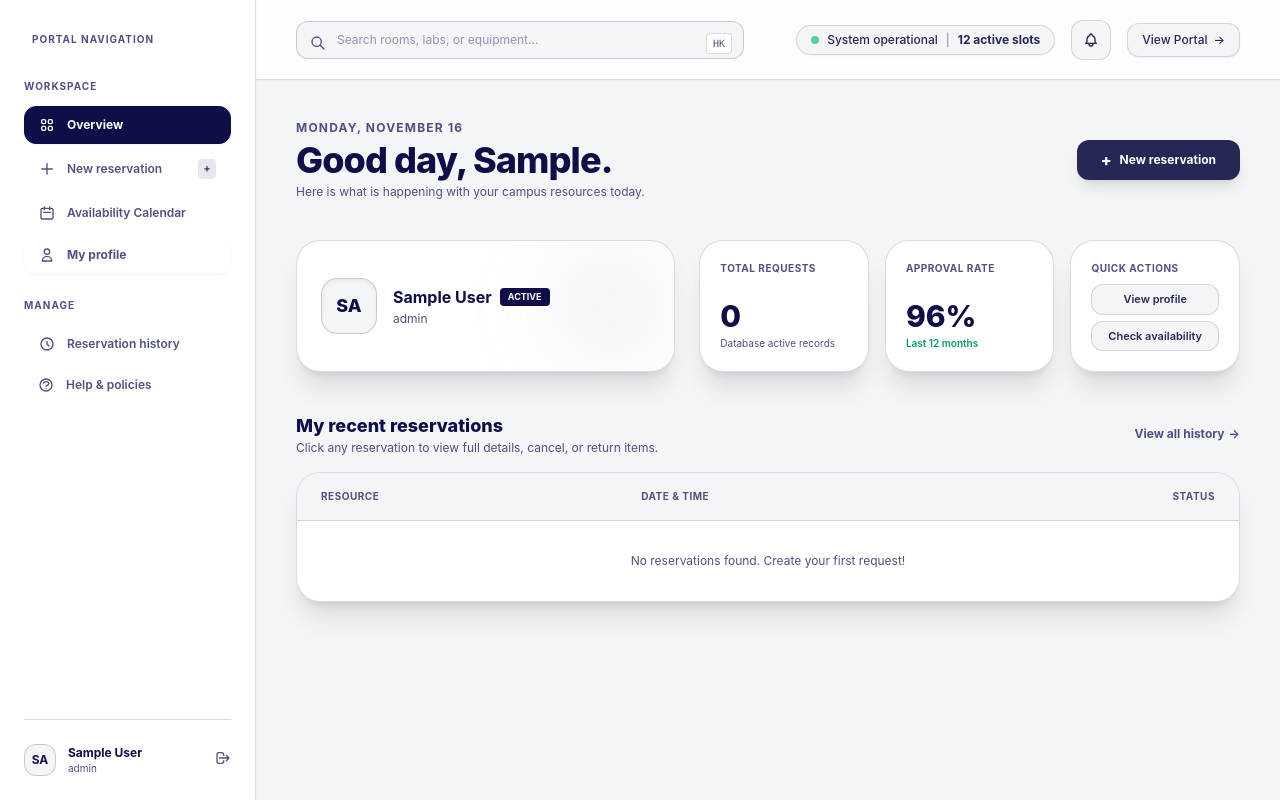
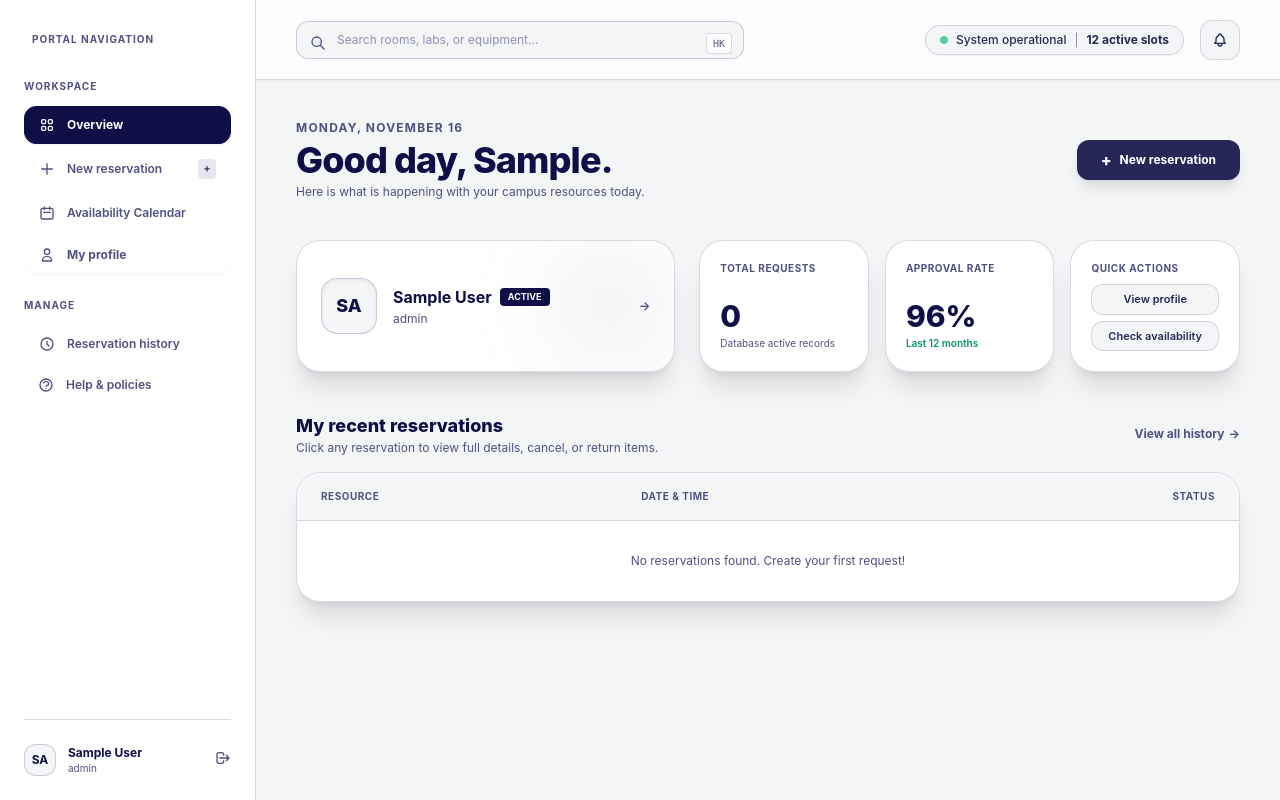
Before and after one commit to georgealmadrones-del/FACILITY-RESERVATION, a Laravel app: page /dashboard in a window 1280 px wide. Run offline with Laravel 12, Linux system fonts and the light colour scheme; the visitor is signed in with stand-in values (Sample User, id 1); data that the repository does not hold is empty; style sheets or scripts are compiled from the project's sources; parts of the project's set-up code (start-up, migrations or seed data) failed here and were passed over.

Commit message:
Add dynamic time slots, clickable overview widgets, equipment return action, and remove portal button

```diff
--- a/resources/views/dashboard.blade.php
+++ b/resources/views/dashboard.blade.php
@@ -4,7 +4,7 @@
         <!-- Left Navigation Sidebar -->
         <aside class="w-64 border-r border-[#8686AC]/30 bg-white min-h-screen p-6 flex flex-col justify-between hidden md:flex sticky top-0 z-40 shadow-sm">
             <div class="space-y-8">
-                <!-- Minimal Navigation Header (No Reserva branding) -->
+                <!-- Navigation Header -->
                 <div class="px-2 pt-2">
                     <span class="text-[10px] font-bold text-[#505081] uppercase tracking-widest block">PORTAL NAVIGATION</span>
                 </div>
@@ -77,7 +77,7 @@
 
         <!-- Main Dashboard Viewport -->
         <div class="flex-grow flex flex-col min-h-screen">
-            <!-- Top App Bar -->
+            <!-- Top App Bar (View Portal removed) -->
             <header class="h-20 border-b border-[#8686AC]/30 bg-white/80 backdrop-blur-md px-6 lg:px-10 flex items-center justify-between sticky top-0 z-30 shadow-sm">
                 <div class="w-full max-w-md relative">
                     <svg class="w-4 h-4 absolute left-3.5 top-3.5 text-[#505081]" fill="none" stroke="currentColor" stroke-width="2" viewBox="0 0 24 24"><path stroke-linecap="round" stroke-linejoin="round" d="M21 21l-6-6m2-5a7 7 0 11-14 0 7 7 0 0114 0z"/></svg>
@@ -121,11 +121,6 @@
                             </div>
                         </div>
                     </div>
-
-                    <a href="{{ url('/') }}" target="_blank" class="text-xs text-[#272757] hover:text-[#0F0E47] transition bg-[#F4F5F7] hover:bg-[#8686AC]/20 px-3.5 py-2 rounded-xl border border-[#8686AC]/30 flex items-center space-x-1.5 shadow-sm font-medium">
-                        <span>View Portal</span>
-                        <span>&rarr;</span>
-                    </a>
                 </div>
             </header>
 
@@ -146,7 +141,8 @@
                 </div>
 
                 <div class="grid grid-cols-1 lg:grid-cols-12 gap-6">
-                    <div class="lg:col-span-5 bg-white backdrop-blur-xl p-6 rounded-3xl border border-[#8686AC]/30 shadow-xl flex items-center justify-between relative overflow-hidden">
+                    <!-- Clickable Profile Widget -->
+                    <div @click="currentView = 'profile'; profileTab = 'overview';" class="lg:col-span-5 bg-white backdrop-blur-xl p-6 rounded-3xl border border-[#8686AC]/30 shadow-xl flex items-center justify-between relative overflow-hidden cursor-pointer hover:border-[#0F0E47] transition">
                         <div class="absolute top-0 right-0 w-32 h-32 bg-[#8686AC]/10 rounded-full blur-2xl pointer-events-none"></div>
                         <div class="flex items-center space-x-4 relative z-10">
                             <div class="w-14 h-14 rounded-2xl bg-[#F4F5F7] border border-[#8686AC]/40 flex items-center justify-center font-extrabold text-lg text-[#0F0E47] shadow-inner overflow-hidden">
@@ -164,16 +160,19 @@
                                 <p class="text-xs text-[#505081] mt-0.5">{{ Auth::user()->role ?? 'Student' }}</p>
                             </div>
                         </div>
+                        <span class="text-xs text-[#505081] font-bold">&rarr;</span>
                     </div>
 
                     <div class="lg:col-span-7 grid grid-cols-1 sm:grid-cols-3 gap-4">
-                        <div class="bg-white backdrop-blur-xl p-5 rounded-3xl border border-[#8686AC]/30 shadow-xl flex flex-col justify-between">
+                        <!-- Clickable Total Requests Widget -->
+                        <div @click="currentView = 'profile'; profileTab = 'history';" class="bg-white backdrop-blur-xl p-5 rounded-3xl border border-[#8686AC]/30 shadow-xl flex flex-col justify-between cursor-pointer hover:border-[#0F0E47] transition">
                             <span class="text-[10px] font-bold text-[#505081] uppercase tracking-wider block">TOTAL REQUESTS</span>
                             <div class="mt-2">
                                 <span class="text-3xl font-extrabold text-[#0F0E47]" x-text="recentReservations.length">0</span>
                                 <span class="text-[10px] text-[#505081] block mt-0.5">Database active records</span>
                             </div>
                         </div>
+
                         <div class="bg-white backdrop-blur-xl p-5 rounded-3xl border border-[#8686AC]/30 shadow-xl flex flex-col justify-between">
                             <span class="text-[10px] font-bold text-[#505081] uppercase tracking-wider block">APPROVAL RATE</span>
                             <div class="mt-2">
@@ -260,15 +259,15 @@
                     <input type="hidden" name="resource_type" x-model="resourceType">
                     <input type="hidden" name="resource_name" x-model="resourceType === 'facility' ? selectedFacility : selectedEquipment">
                     <input type="hidden" name="category" x-model="resourceType === 'facility' ? 'rooms' : 'equipment'">
-                    <input type="hidden" name="start_time" x-model="selectedDate + ' 10:00:00'">
-                    <input type="hidden" name="end_time" x-model="selectedDate + ' 12:00:00'">
+                    <input type="hidden" name="start_time" x-model="selectedDate + ' ' + selectedTimeSlot.split(' - ')[0]">
+                    <input type="hidden" name="end_time" x-model="selectedDate + ' ' + selectedTimeSlot.split(' - ')[1]">
                     <input type="hidden" name="quantity" x-model="resourceType === 'facility' ? expectedAttendees : equipmentQuantity">
 
                     <div class="flex items-center justify-between border-b border-[#8686AC]/30 pb-6">
                         <div class="space-y-1">
                             <span class="text-[10px] font-bold text-[#505081] uppercase tracking-widest block">NEW REQUEST</span>
                             <h2 class="text-2xl sm:text-3xl font-extrabold text-[#0F0E47] tracking-tight">Make a reservation</h2>
-                            <p class="text-xs text-[#505081]">Choose a resource with capacity/stock details and submit directly to your database.</p>
+                            <p class="text-xs text-[#505081]">Choose exact time slots and capacity specs before submitting to your database.</p>
                         </div>
                     </div>
 
@@ -291,7 +290,7 @@
                                         <div>
                                             <label class="block text-xs font-semibold text-[#505081] mb-1.5">Select facility</label>
                                             <select x-model="selectedFacility" class="w-full bg-[#F4F5F7] border border-[#8686AC]/40 rounded-xl px-4 py-3 text-xs text-[#272757] focus:outline-none focus:border-[#505081]">
-                                                <option value="Audio-Visual Room (AVR 2) Main Building">Audio-Visual Room (AVR 2) Main Building (Capacity: 50)</option>
+                                                <option value="Audio-Visual Room (AVR 2) Main Building">Audio-Visual Room (AVR 2) Main Building (Capacity: 50 Persons)</option>
                                                 <option value="Computer Laboratory 3 (ComLab)">Computer Laboratory 3 (ComLab) (Capacity: 40 Workstations)</option>
                                                 <option value="University Covered Court">University Covered Court (Capacity: 500 Persons)</option>
                                             </select>
@@ -321,9 +320,21 @@
                                 </template>
                             </div>
 
-                            <!-- Step 2: Dynamic Calendar Picker -->
+                            <!-- Step 2: Time Slot & Date Picker -->
                             <div class="space-y-6 pt-6 border-t border-[#8686AC]/30">
-                                <h3 class="text-base font-extrabold text-[#0F0E47]">When do you need it?</h3>
+                                <h3 class="text-base font-extrabold text-[#0F0E47]">When do you need it? (Date & Time Slot)</h3>
+
+                                <div>
+                                    <label class="block text-xs font-semibold text-[#505081] mb-1.5">Select Time Slot</label>
+                                    <select x-model="selectedTimeSlot" class="w-full bg-[#F4F5F7] border border-[#8686AC]/40 rounded-xl px-4 py-3 text-xs text-[#272757] focus:outline-none focus:border-[#505081]">
+                                        <option value="08:00 AM - 10:00 AM">08:00 AM - 10:00 AM (Morning Session 1)</option>
+                                        <option value="10:00 AM - 12:00 PM">10:00 AM - 12:00 PM (Morning Session 2)</option>
+                                        <option value="01:00 PM - 03:00 PM">01:00 PM - 03:00 PM (Afternoon Session 1)</option>
+                                        <option value="03:00 PM - 05:00 PM">03:00 PM - 05:00 PM (Afternoon Session 2)</option>
+                                        <option value="05:00 PM - 07:00 PM">05:00 PM - 07:00 PM (Evening Session)</option>
+                                    </select>
+                                </div>
+
                                 <div class="bg-[#F4F5F7] p-5 rounded-2xl border border-[#8686AC]/30 max-w-md">
                                     <!-- Month Header with Arrows -->
                                     <div class="flex items-center justify-between mb-4">
@@ -362,7 +373,7 @@
                             <h4 class="text-base font-extrabold text-[#0F0E47]" x-text="resourceType === 'facility' ? selectedFacility : selectedEquipment"></h4>
                             <div class="space-y-2 text-xs text-[#272757] pt-2 border-t border-[#8686AC]/30">
                                 <p><strong>Date:</strong> <span x-text="selectedDate"></span></p>
-                                <p><strong>Time:</strong> 10:00 AM - 12:00 PM</p>
+                                <p><strong>Time Slot:</strong> <span x-text="selectedTimeSlot"></span></p>
                                 <p><strong>Quantity / Capacity:</strong> <span x-text="resourceType === 'facility' ? expectedAttendees + ' Persons' : equipmentQuantity + ' Units'"></span></p>
                             </div>
                             <p class="text-[11px] text-[#505081]">Your reservation will be saved immediately to the database for custodian approval.</p>
@@ -435,13 +446,13 @@
 
                 <div class="flex space-x-6 border-b border-[#8686AC]/30 text-xs font-bold">
                     <button @click="profileTab = 'overview'" :class="profileTab === 'overview' ? 'text-[#0F0E47] border-b-2 border-[#0F0E47] pb-3 -mb-px' : 'text-[#505081] hover:text-[#0F0E47] pb-3'" class="transition">Overview & Edit Profile</button>
-                    <button @click="profileTab = 'history'" :class="profileTab === 'history' ? 'text-[#0F0E47] border-b-2 border-[#0F0E47] pb-3 -mb-px' : 'text-[#505081] hover:text-[#0F0E47] pb-3'" class="transition">Reservation history & Cancellation</button>
+                    <button @click="profileTab = 'history'" :class="profileTab === 'history' ? 'text-[#0F0E47] border-b-2 border-[#0F0E47] pb-3 -mb-px' : 'text-[#505081] hover:text-[#0F0E47] pb-3'" class="transition">Reservation history & Return/Cancellation</button>
                 </div>
 
                 <!-- Profile Overview & Editable Form Tab -->
                 <div x-show="profileTab === 'overview'" class="grid grid-cols-1 lg:grid-cols-12 gap-6">
                     <div class="lg:col-span-6 bg-white p-6 sm:p-8 rounded-3xl border border-[#8686AC]/30 space-y-6 shadow-sm">
-                        <h3 class="text-sm font-extrabold text-[#0F0E47]">Edit Profile & Photo</h3>
+                        <h3 class="text-sm font-extrabold text-[#0F0E47]">Edit Profile & Custom Avatar Photo</h3>
                         <form action="{{ route('profile.update') }}" method="POST" enctype="multipart/form-data" class="space-y-4">
                             @csrf
                             @method('patch')
@@ -454,7 +465,7 @@
                                 <input type="email" name="email" value="{{ Auth::user()->email }}" class="w-full bg-[#F4F5F7] border border-[#8686AC]/40 rounded-xl px-4 py-2.5 text-xs text-[#272757]" required>
                             </div>
                             <div>
-                                <label class="block text-xs font-semibold text-[#505081] mb-1">Profile Photo / Avatar</label>
+                                <label class="block text-xs font-semibold text-[#505081] mb-1">Upload Profile Photo</label>
                                 <input type="file" name="profile_photo" class="w-full text-xs text-[#505081] file:mr-4 file:py-2 file:px-4 file:rounded-xl file:border-0 file:text-xs file:font-bold file:bg-[#0F0E47] file:text-white hover:file:bg-[#272757]">
                             </div>
                             <button type="submit" class="px-5 py-2.5 bg-[#0F0E47] hover:bg-[#272757] text-white text-xs font-bold rounded-xl transition shadow">
@@ -469,10 +480,10 @@
                     </div>
                 </div>
 
-                <!-- Reservation History & Cancellation Tab -->
+                <!-- Reservation History & Return/Cancellation Tab -->
                 <div x-show="profileTab === 'history'" class="space-y-6" style="display: none;">
-                    <h3 class="text-lg font-extrabold text-[#0F0E47]">Full Reservation History & Cancellation Manager</h3>
-                    <p class="text-xs text-[#505081]">Click any reservation row below to open details and cancel or return items instantly.</p>
+                    <h3 class="text-lg font-extrabold text-[#0F0E47]">Full Reservation History, Cancellation & Equipment Return</h3>
+                    <p class="text-xs text-[#505081]">Click any reservation row below to open details, cancel pending requests, or click "Return Unit" when you've brought equipment back.</p>
                     <div class="bg-white rounded-3xl border border-[#8686AC]/30 overflow-hidden shadow-xl">
                         <div class="divide-y divide-[#8686AC]/20">
                             <template x-for="item in recentReservations" :key="item.id">
@@ -500,12 +511,12 @@
             </main>
         </div>
 
-        <!-- ==================== RESERVATION DETAILS & CANCELLATION MODAL ==================== -->
+        <!-- ==================== RESERVATION DETAILS, RETURN & CANCELLATION MODAL ==================== -->
         <div x-show="detailsModalOpen" class="fixed inset-0 z-50 flex items-center justify-center bg-black/60 backdrop-blur-sm p-4" style="display: none;">
             <div @click.away="detailsModalOpen = false" class="bg-white border border-[#8686AC]/40 w-full max-w-lg rounded-3xl p-6 sm:p-8 space-y-6 shadow-2xl relative">
                 <div class="flex justify-between items-center border-b border-[#8686AC]/30 pb-4">
                     <div>
-                        <span class="text-[10px] font-bold text-[#505081] uppercase tracking-widest">REQUEST DETAILS & CANCELLATION</span>
+                        <span class="text-[10px] font-bold text-[#505081] uppercase tracking-widest">REQUEST DETAILS & ACTIONS</span>
                         <h3 class="text-lg font-extrabold text-[#0F0E47] mt-0.5" x-text="selectedReservation?.resource_name"></h3>
                     </div>
                     <button @click="detailsModalOpen = false" class="text-zinc-400 hover:text-[#0F0E47] font-bold text-lg">&times;</button>
@@ -535,12 +546,12 @@
                         Close
                     </button>
                     <div class="flex items-center space-x-3">
-                        <!-- Return Unit Button -->
-                        <template x-if="selectedReservation?.status === 'approved' && selectedReservation?.resource_type === 'equipment'">
+                        <!-- Return Equipment Button (Marks item returned) -->
+                        <template x-if="selectedReservation?.status === 'approved'">
                             <form :action="'/reservations/' + selectedReservation?.id + '/return'" method="POST">
                                 @csrf
-                                <button type="submit" class="px-4 py-2 bg-[#0F0E47] hover:bg-[#272757] text-white text-xs font-bold rounded-xl transition shadow-lg">
-                                    Return Unit
+                                <button type="submit" class="px-4 py-2 bg-emerald-700 hover:bg-emerald-800 text-white text-xs font-bold rounded-xl transition shadow-lg">
+                                    Return Equipment
                                 </button>
                             </form>
                         </template>
```
